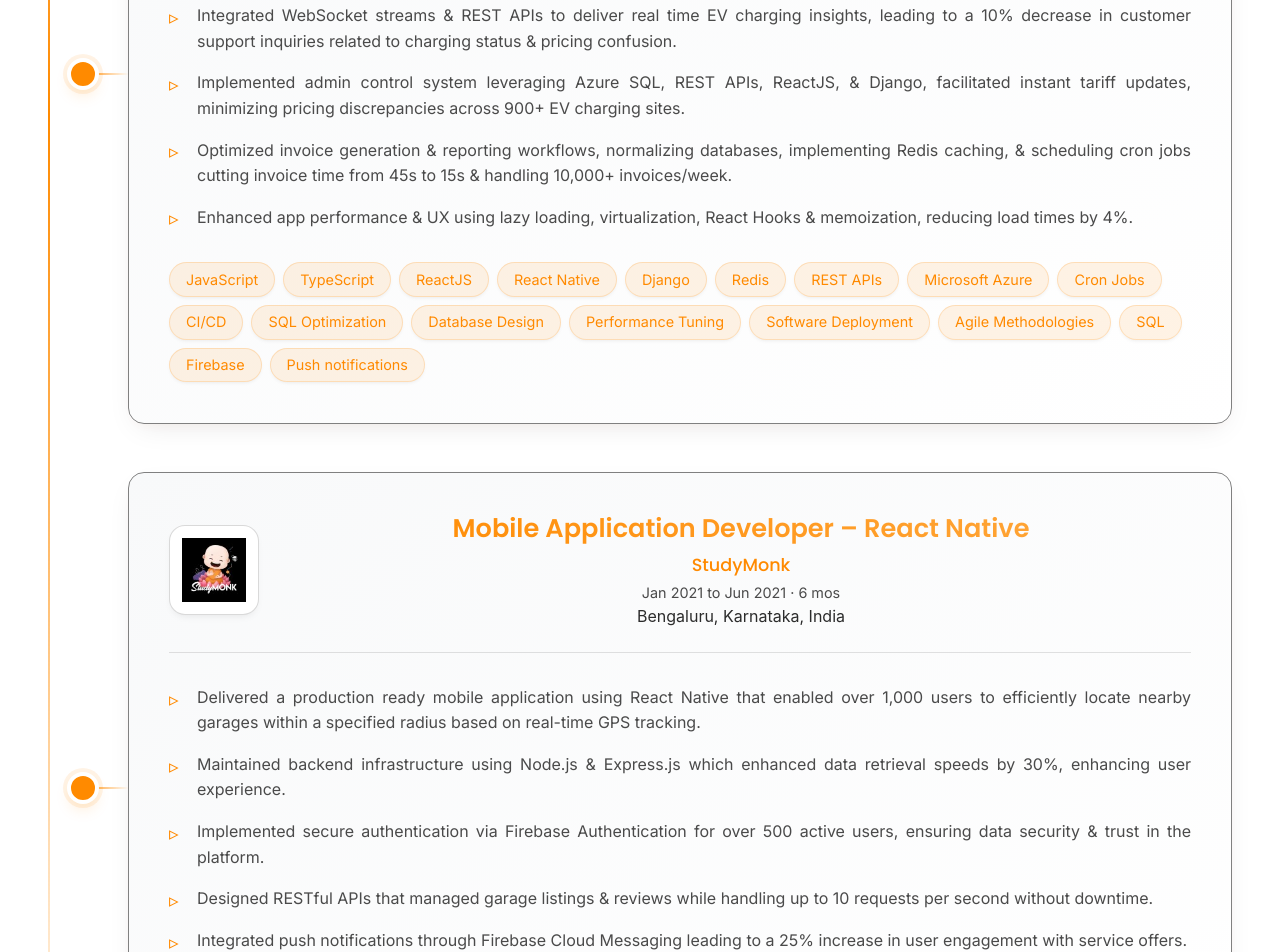
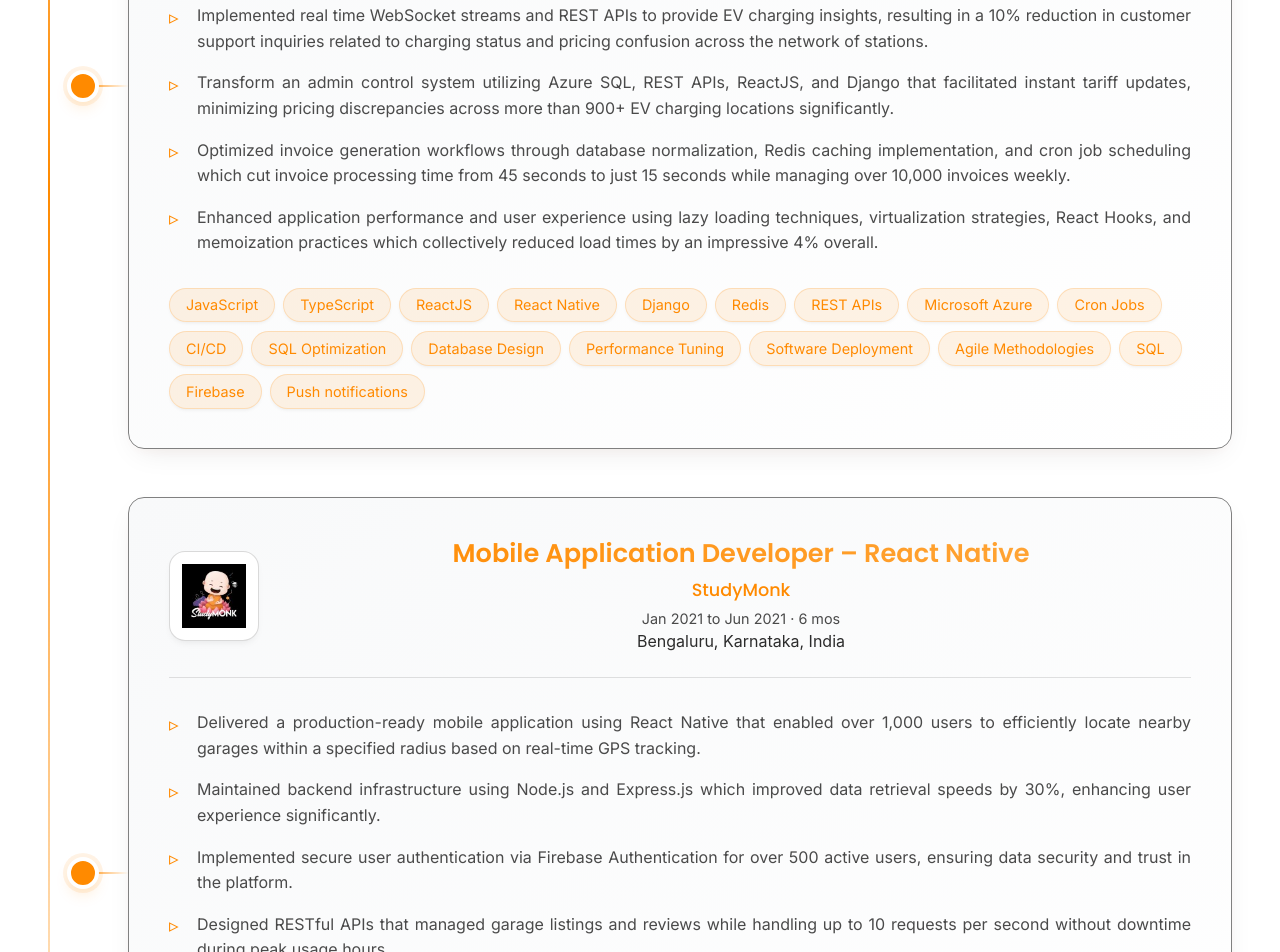
Before and after one commit to OfficialAnujMore/Portfolio, a React (Create React App) app: page / in a window 1280 px wide. Shown: the part 2780-3732 px from the top of the page. Built offline with nearby package versions, Linux system fonts and the light colour scheme; no server answers.

Commit message:
Updated experience section

```diff
--- a/src/Screens/ExperienceScreen.tsx
+++ b/src/Screens/ExperienceScreen.tsx
@@ -34,7 +34,7 @@ const experiences: Experience[] = [
             'Jupyter Notebook',
             'Power BI',
             'Discord',
-            'Communication'
+            'Communication',
         ],
     },
     {
@@ -44,11 +44,11 @@ const experiences: Experience[] = [
         period: 'Jun 2021 - June 2024',
         location: 'Mumbai, Maharashtra, India',
         description: [
-            'Delivered a cross platform EV charging & retail mobile app deployed across 900+ fuel, retail & EV sites, boosting customer engagement & increasing footfall by 15%.',
-            'Integrated WebSocket streams & REST APIs to deliver real time EV charging insights, leading to a 10% decrease in customer support inquiries related to charging status & pricing confusion.',
-            'Implemented admin control system leveraging Azure SQL, REST APIs, ReactJS, & Django, facilitated instant tariff updates, minimizing pricing discrepancies across 900+ EV charging sites.',
-            'Optimized invoice generation & reporting workflows, normalizing databases, implementing Redis caching, & scheduling cron jobs cutting invoice time from 45s to 15s & handling 10,000+ invoices/week.',
-            'Enhanced app performance & UX using lazy loading, virtualization, React Hooks & memoization, reducing load times by 4%.',
+            'Delivered a cross-platform EV charging and retail mobile application deployed across over 900+ fuel and retail sites, enhancing customer engagement and boosting footfall by 15% within the first quarter post release of new version.',
+            'Implemented real time WebSocket streams and REST APIs to provide EV charging insights, resulting in a 10% reduction in customer support inquiries related to charging status and pricing confusion across the network of stations.',
+            'Transform an admin control system utilizing Azure SQL, REST APIs, ReactJS, and Django that facilitated instant tariff updates, minimizing pricing discrepancies across more than 900+ EV charging locations significantly.',
+            'Optimized invoice generation workflows through database normalization, Redis caching implementation, and cron job scheduling which cut invoice processing time from 45 seconds to just 15 seconds while managing over 10,000 invoices weekly.',
+            'Enhanced application performance and user experience using lazy loading techniques, virtualization strategies, React Hooks, and memoization practices which collectively reduced load times by an impressive 4% overall.',
         ],
         technologies: [
             'JavaScript',
@@ -78,11 +78,12 @@ const experiences: Experience[] = [
         period: 'Jan 2021 to Jun 2021 · 6 mos',
         location: 'Bengaluru, Karnataka, India',
         description: [
-            'Delivered a production ready mobile application using React Native that enabled over 1,000 users to efficiently locate nearby garages within a specified radius based on real-time GPS tracking.',
-            'Maintained backend infrastructure using Node.js & Express.js which enhanced data retrieval speeds by 30%, enhancing user experience.',
-            'Implemented secure authentication via Firebase Authentication for over 500 active users, ensuring data security & trust in the platform.',
-            'Designed RESTful APIs that managed garage listings & reviews while handling up to 10 requests per second without downtime.',
-            'Integrated push notifications through Firebase Cloud Messaging leading to a 25% increase in user engagement with service offers.',
+            'Delivered a production-ready mobile application using React Native that enabled over 1,000 users to efficiently locate nearby garages within a specified radius based on real-time GPS tracking.',
+            'Maintained backend infrastructure using Node.js and Express.js which improved data retrieval speeds by 30%, enhancing user experience significantly.',
+            'Implemented secure user authentication via Firebase Authentication for over 500 active users, ensuring data security and trust in the platform.',
+            'Designed RESTful APIs that managed garage listings and reviews while handling up to 10 requests per second without downtime during peak usage hours.',
+            'Integrated push notifications through Firebase Cloud Messaging (FCM) leading to a 25% increase in user engagement with service offers and updates.',
+            'Managed database design with MongoDB for structured data storage that supported scalability as the user base grew by 40% during the project lifecycle.',
         ],
         technologies: [
             'JavaScript',
```
